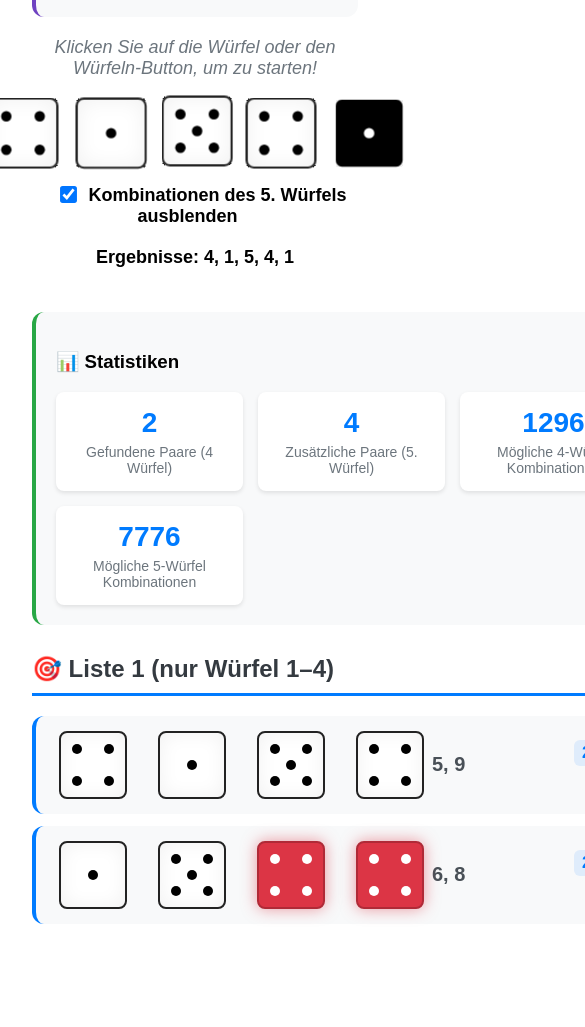
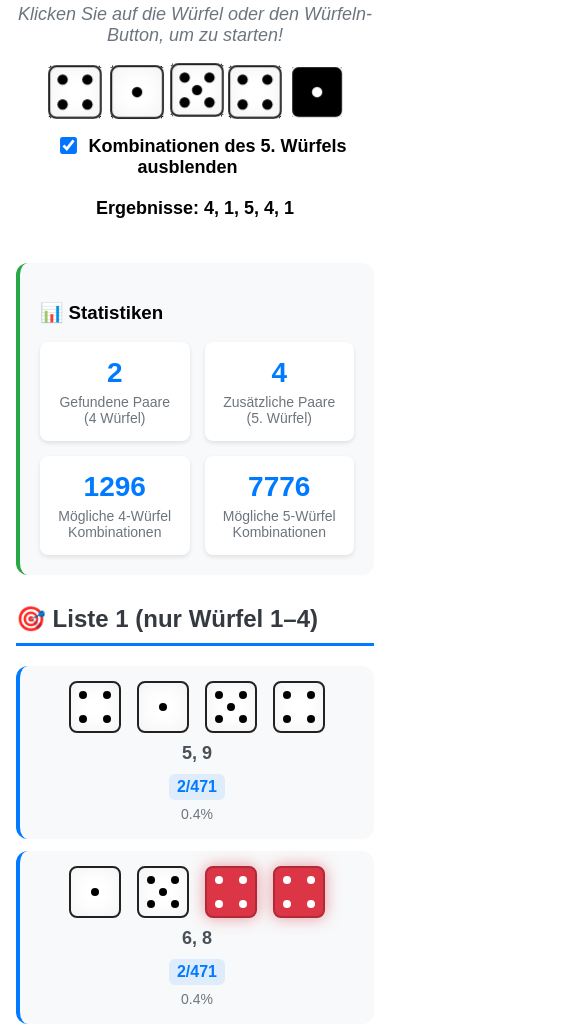
Before and after one commit to keili2k/DDD_wuerfelpaare, a plain HTML site: page index.html in a window 390 px wide. Shown: the part 645-1672 px from the top of the page, 585 px wide, since content can reach past the window. Before the commit the page ends 1617 px from the top, so only its background shows below. Drawn offline with Linux system fonts and the light colour scheme.

Commit message:
Update index.html
Ansicht auf mobilen Geräten verbessert

```diff
--- a/index.html
+++ b/index.html
@@ -123,7 +123,7 @@
 
     #list2.show {
       opacity: 1;
-      max-height: 1000px;
+      max-height: none;
     }
 
     body.dark {
@@ -496,9 +496,76 @@
       animation: blink 1s infinite;
     }
 
-    @keyframes blink {
-      0%, 50% { opacity: 1; }
-      51%, 100% { opacity: 0.3; }
+    /* Mobile Anpassungen */
+    @media (max-width: 768px) {
+      body {
+        margin: 1em;
+      }
+
+      .countdown-controls {
+        flex-direction: column;
+        gap: 10px;
+      }
+
+      .countdown-display {
+        font-size: 36px;
+      }
+
+      .dice-row {
+        gap: 12px;
+      }
+
+      .scene, .dice {
+        width: 48px;
+        height: 48px;
+      }
+
+      .face {
+        width: 48px;
+        height: 48px;
+        font-size: 16px;
+      }
+
+      .front  { transform: rotateY(0deg)   translateZ(24px); }
+      .back   { transform: rotateY(180deg) translateZ(24px); }
+      .right  { transform: rotateY(90deg)  translateZ(24px); }
+      .left   { transform: rotateY(-90deg) translateZ(24px); }
+      .top    { transform: rotateX(90deg)  translateZ(24px); }
+      .bottom { transform: rotateX(-90deg) translateZ(24px); }
+
+      .mini-dice {
+        width: 48px;
+        height: 48px;
+        margin: 0 4px;
+      }
+
+      .mini-dice .pip {
+        width: 8px;
+        height: 8px;
+      }
+
+      .pair-display {
+        gap: 8px;
+      }
+
+      .stats-grid {
+        grid-template-columns: repeat(2, 1fr);
+      }
+
+      #result {
+        max-width: 100%;
+      }
+
+      .pair-line {
+        flex-direction: column;
+        gap: 10px;
+        text-align: center;
+      }
+
+      .sum-display {
+        font-size: 18px;
+        min-width: auto;
+      }
     }
   </style>
 </head>
@@ -743,7 +810,6 @@
         const pair2HTML = renderPair(rightPair, rightIdx, isPasch2);
 
         const probability = calculateProbability(s.key, allSplits);
-
         html += `
           <div class="pair-line">
             <div class="pair-display">
```
